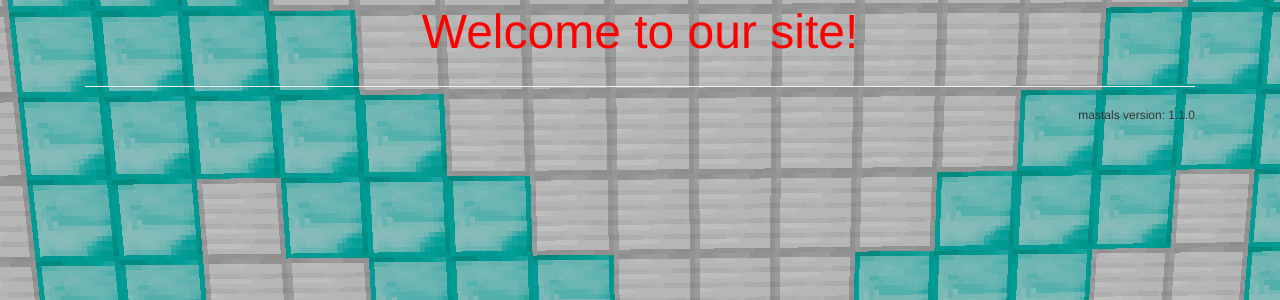
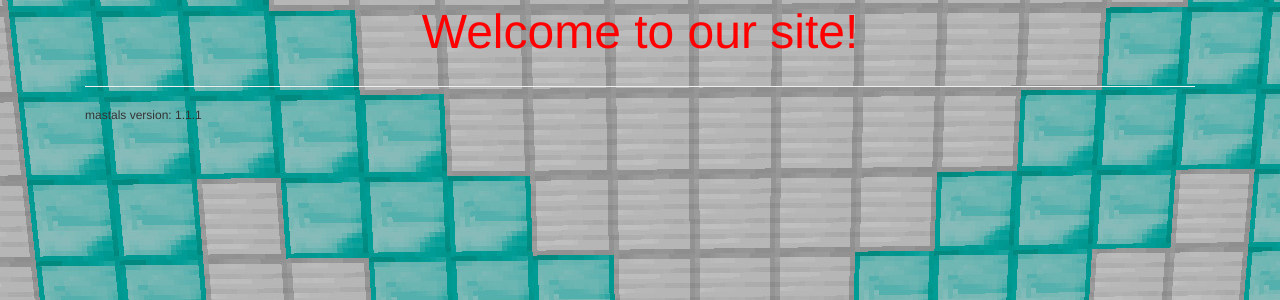
Before and after one commit to mastals/mastals.github.io, a Jekyll site: the page built from index.html, in a window 1280 px wide. Shown: the part 191-491 px from the top of the page. Built offline with Jekyll 4.4.1, drawn with Linux system fonts in a browser that asks for light colours; nearby versions of some CDN libraries.

Commit message:
Update index.html

```diff
--- a/index.html
+++ b/index.html
@@ -8,6 +7,6 @@ title: Mastals
 </p>
 
 <hr size="5"/>
-<div style="text-align: right; font-size: 12px">
-  mastals version: 1.1.0
+<div style="text-align: left; font-size: 12px">
+  mastals version: 1.1.1
 </div>
```
Also changed, not shown: other parts of index.html (+0 -1 lines).
